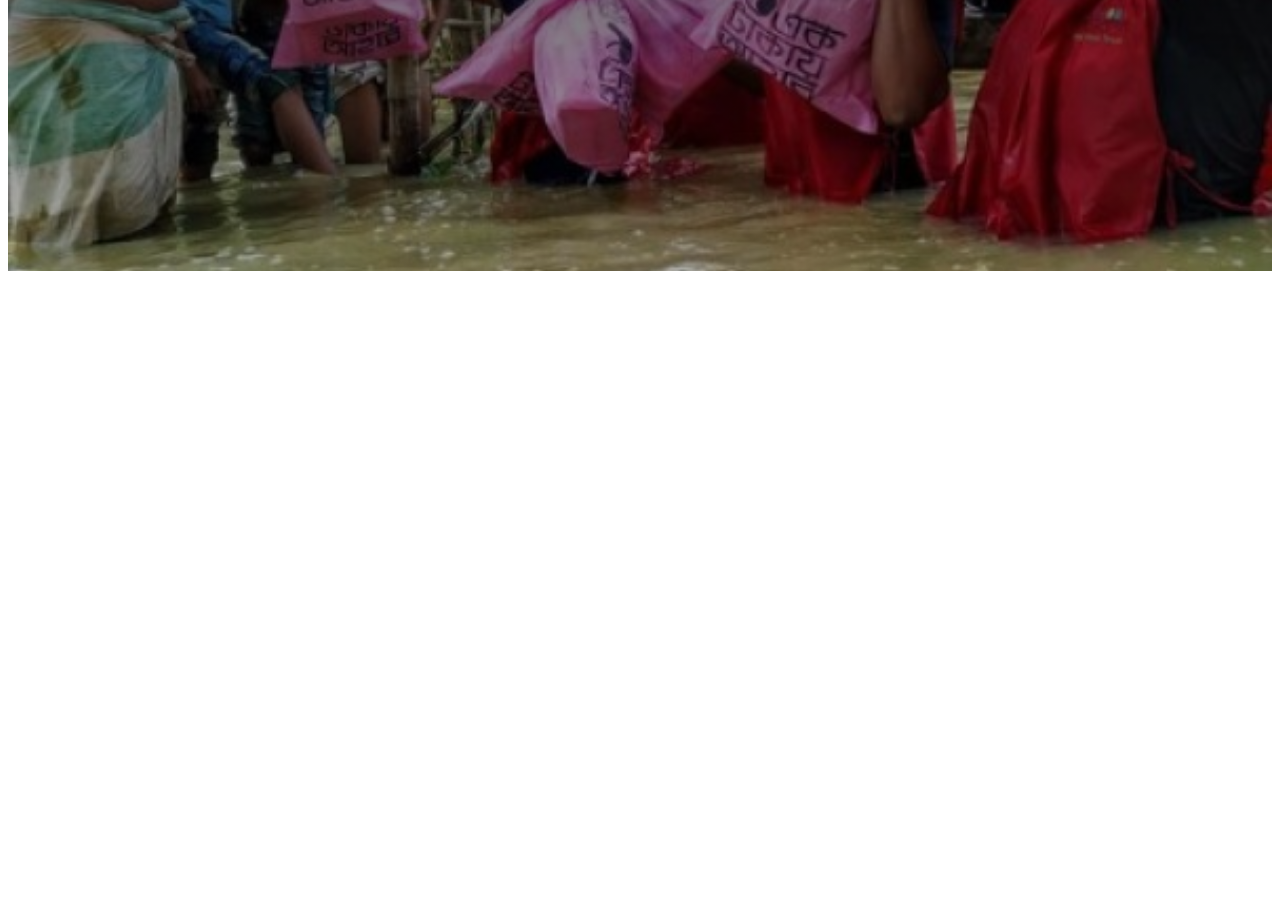
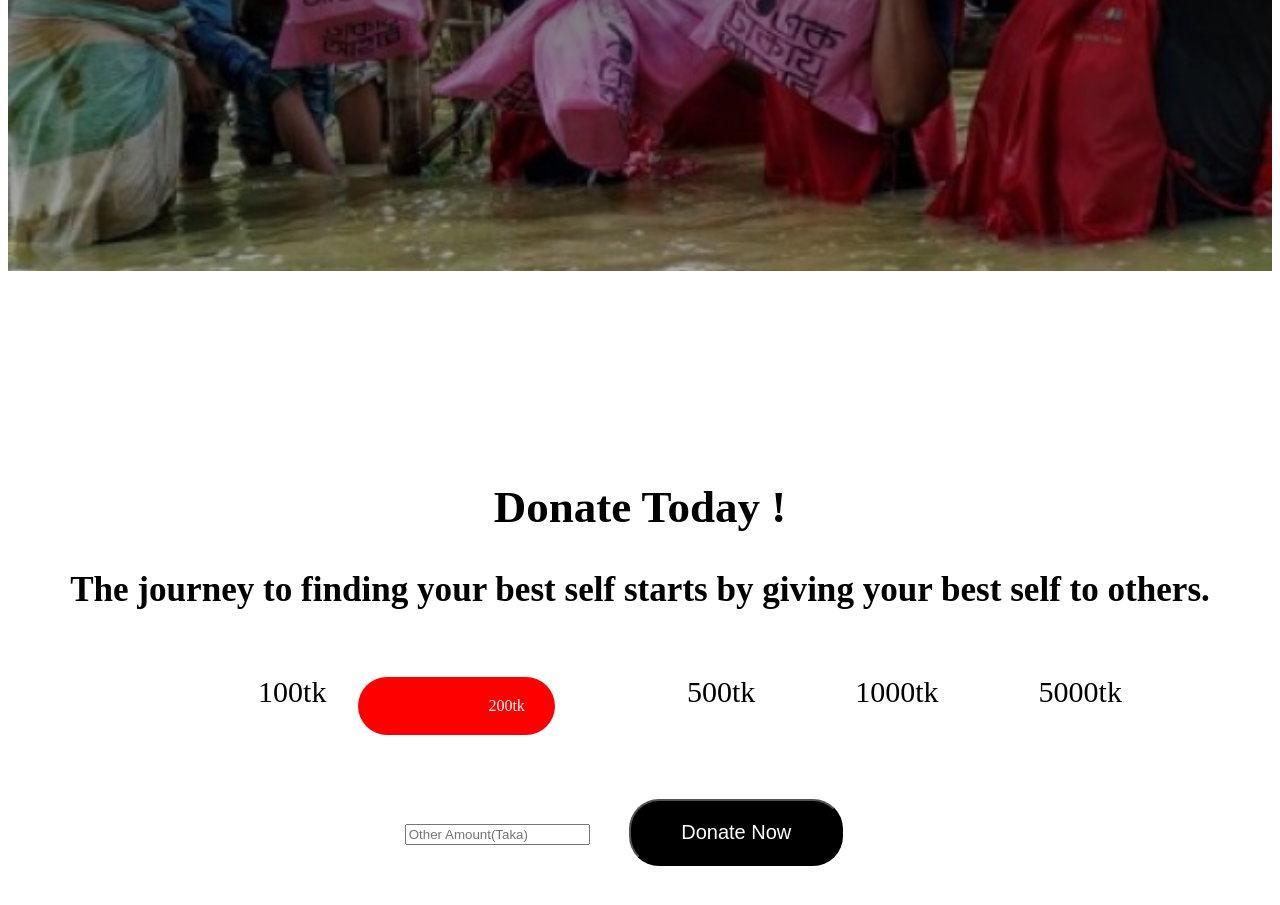
Before and after one commit to Rafidulhasib/donate-now, a plain HTML site: page index.html in a window 1280 px wide. Shown: the part 537-1442 px from the top of the page. Before the commit the page ends 816 px from the top, so only its background shows below. Drawn offline with Linux system fonts and the light colour scheme.

Commit message:
second-page

```diff
--- a/index.html
+++ b/index.html
@@ -11,6 +11,7 @@
     <title>Donate Now!</title>
 </head>
 <body>
+    <section>
         <div class="header">
             <div class="head-text">
                 <h1>Let's Help Those Who Are More In Need</h1>
@@ -22,6 +23,32 @@
 
 
         </div>
+    </section>
+
+    <section class="second-page">
+        <div class="second-text">
+            <h1>Donate Today !</h1>
+            <h3>The journey to finding your best self starts by giving your best self to others.
+            </h3>
+            <div class="price">
+                <p>100tk</p>
+                <p id="sp">200tk</p>
+                <p>500tk</p>
+                <p>1000tk</p>
+                <p>5000tk</p>
+            </div>
+
+            <div class="amount">
+            <input type="text" placeholder="Other Amount(Taka)">
+            <button id="btn1"> Donate Now </button>
+            </div>
+
+
+
+        </div>
+
+    </section>
+
 
 
 </body>
--- a/style.css
+++ b/style.css
@@ -49,3 +49,29 @@
 #btn1:hover::before{
     transform: translate(12px,12px);
 }
+
+/* Second section start */
+
+.second-page{
+    font-size: 30px;
+    display: flex;
+    text-align: center;
+    width:100%;
+    height:100vh;
+    justify-content: center;
+    align-items: center;
+}
+.price{
+  display: inline-flex;
+  text-indent: 100px;
+}
+#sp{
+    text-decoration: none;
+    padding: 20px 30px;
+    font-size: 1rem;
+    position: relative;
+    margin: 32px;
+    background:red;
+    color: #fff;
+    border-radius: 40px;
+}
```
Lines whose indentation alone changed are shown as unchanged.
